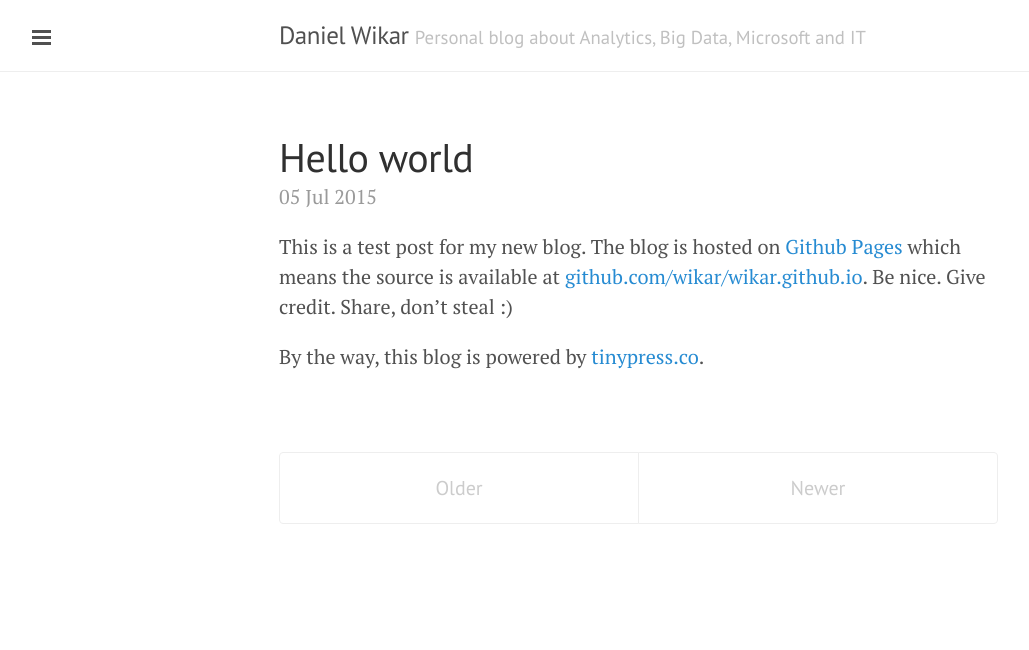
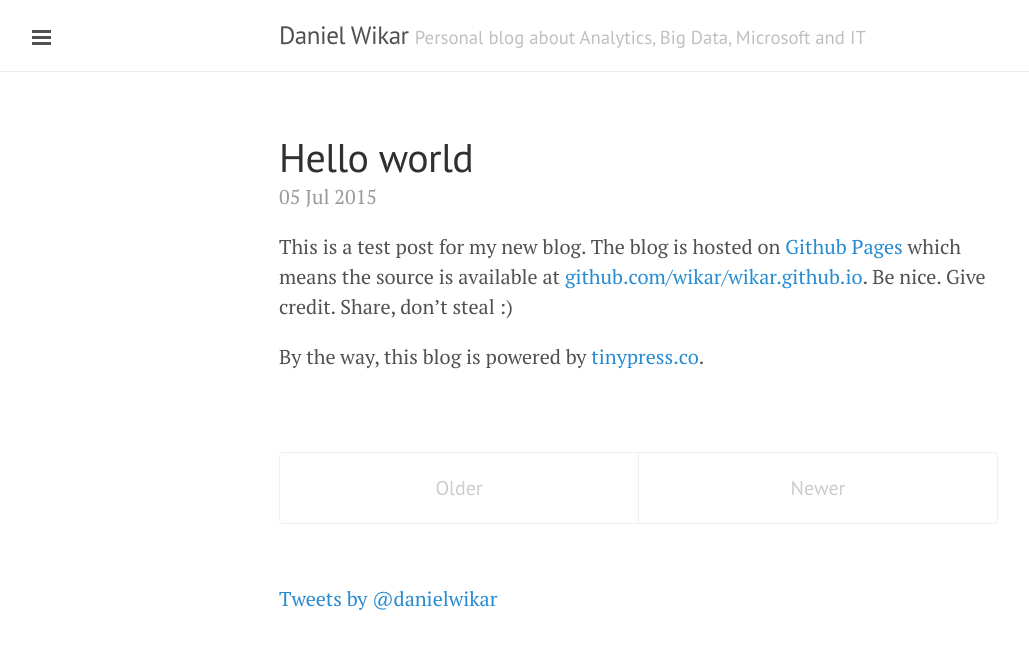
Before and after one commit to wikar/wikar.github.io, a Jekyll site: the page built from index.html, in a window 1280 px wide. Shown: the top 650 px of the page, without its empty margins (1-1030 px from the left). Built offline with Jekyll 4.4.1, drawn with Linux system fonts in a browser that asks for light colours; the list of posts is cut into pages by our own code; comment, search, counter and statistics services are not loaded.

Commit message:
Added Twitter feed

```diff
--- /dev/null
+++ b/_includes/twitter.html
@@ -0,0 +1,4 @@
+<div>
+	<a class="twitter-timeline" href="https://twitter.com/danielwikar" data-widget-id="617953923614310400">Tweets by @danielwikar</a>
+	<script>!function(d,s,id){var js,fjs=d.getElementsByTagName(s)[0],p=/^http:/.test(d.location)?'http':'https';if(!d.getElementById(id)){js=d.createElement(s);js.id=id;js.src=p+"://platform.twitter.com/widgets.js";fjs.parentNode.insertBefore(js,fjs);}}(document,"script","twitter-wjs");</script>
+</div>
--- a/index.html
+++ b/index.html
@@ -35,3 +35,5 @@
     <span class="pagination-item newer">Newer</span>
   {% endif %}
 </div>
+
+{% include twitter.html %}
```
